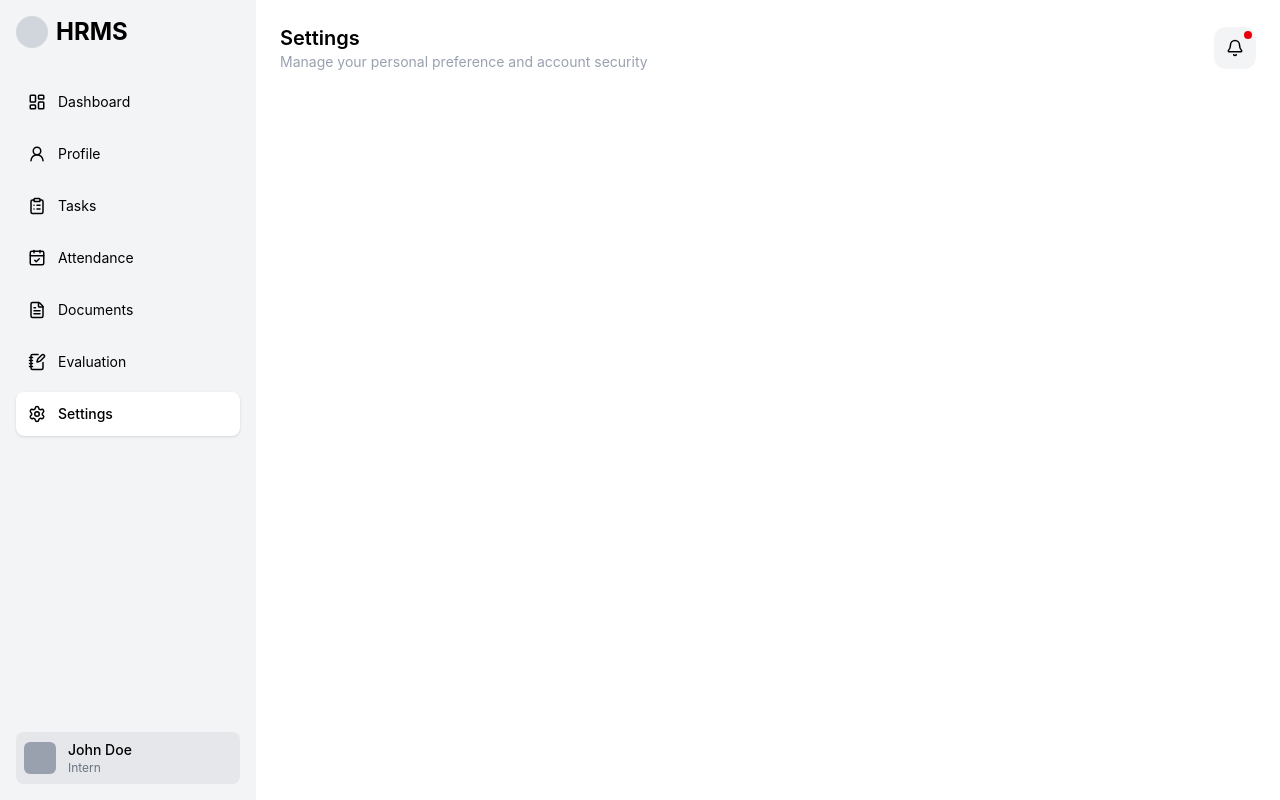
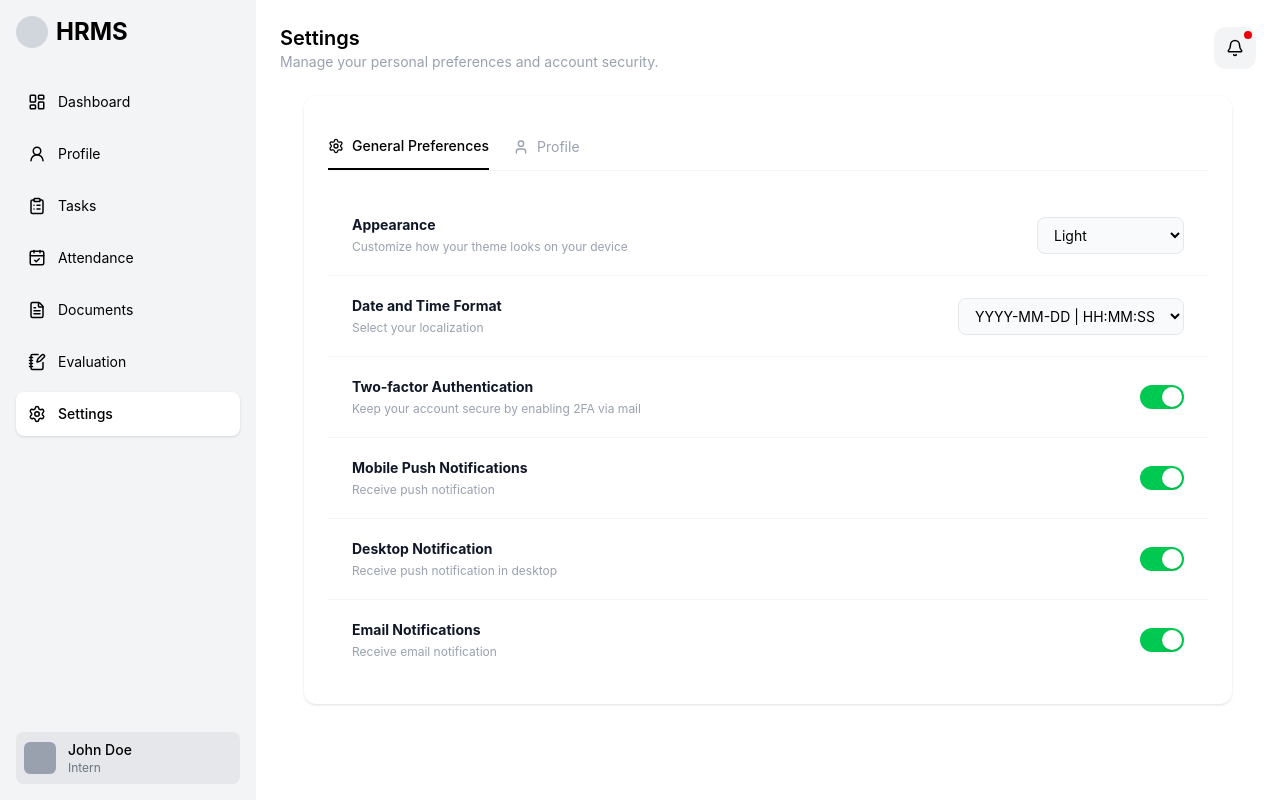
Before and after one commit to dev-St0ic/HR-Internship-Management-System, a React (Vite) app in the folder frontend-hrms/: page /intern/settings in a window 1280 px wide. Built offline with nearby package versions, Linux system fonts and the light colour scheme.

Commit message:
created a common settings page

```diff
--- /dev/null
+++ b/frontend-hrms/src/common/components/layout/SettingsPage.jsx
@@ -0,0 +1,87 @@
+import { useState } from "react";
+import Header from "./Header";
+import { Settings, User, ShieldAlert } from "lucide-react";
+import GeneralPreferences from "../ui/GeneralPreference";
+
+export default function SettingsPage() {
+    const [activeTab, setActiveTab] = useState("general");
+
+    // TODO: BACKEND / AUTH INTEGRATION
+    // Replace this with your actual Auth hook or state management
+    const userRole = "intern"; // TEMP: change to "supervisor" or "admin" to test role logic
+
+    return (
+        <>
+            <Header
+                title="Settings"
+                subtitle="Manage your personal preferences and account security."
+            />
+
+            <div className="p-6">
+                {/* Card layout matching Profile.jsx */}
+                <div className="bg-white rounded-xl shadow p-6">
+
+                    {/* Tabs Header */}
+                    <div className="flex gap-6 mt-4 border-b border-gray-100">
+                        <Tab
+                            icon={<Settings size={16} />}
+                            label="General Preferences"
+                            value="general"
+                            activeTab={activeTab}
+                            setActiveTab={setActiveTab}
+                        />
+                        <Tab
+                            icon={<User size={16} />}
+                            label="Profile"
+                            value="profile"
+                            activeTab={activeTab}
+                            setActiveTab={setActiveTab}
+                        />
+                        {(userRole === "admin" || userRole === "supervisor") && (
+                            <Tab
+                                icon={<ShieldAlert size={16} />}
+                                label="Security Access"
+                                value="security"
+                                activeTab={activeTab}
+                                setActiveTab={setActiveTab}
+                            />
+                        )}
+                    </div>
+
+                    {/* Tab Content Rendering */}
+                    <div className="mt-6">
+                        {activeTab === "general" && <GeneralPreferences />}
+
+                        {activeTab === "profile" && (
+                            <div className="py-12 text-center text-sm text-gray-400">
+                                Profile settings content goes here.
+                            </div>
+                        )}
+
+                        {activeTab === "security" && (
+                            <div className="py-12 text-center text-sm text-gray-400">
+                                Supervisor/Admin security settings go here.
+                            </div>
+                        )}
+                    </div>
+
+                </div>
+            </div>
+        </>
+    );
+
+    function Tab({ icon, label, value, activeTab, setActiveTab }) {
+        const isActive = activeTab === value;
+
+        return (
+            <button
+                onClick={() => setActiveTab(value)}
+                className={`flex items-center gap-2 pb-3 text-sm transition
+                    ${isActive ? "border-b-2 border-black font-medium" : "text-gray-400 hover:text-gray-700"}`}
+            >
+                {icon}
+                <span className="text-sm">{label}</span>
+            </button>
+        );
+    }
+}
--- /dev/null
+++ b/frontend-hrms/src/common/components/ui/GeneralPreference.jsx
@@ -0,0 +1,106 @@
+import { useState } from "react";
+import ToggleSwitch from "../ui/ToggleSwitch";
+
+export default function GeneralPreferences() {
+    const [settings, setSettings] = useState({
+        appearance: "Light",
+        dateFormat: "YYYY-MM-DD | HH:MM:SS",
+        twoFactorAuth: true,
+        mobilePush: true,
+        desktopPush: true,
+        emailNotifications: true,
+    });
+
+    const updatePreference = async (key, value) => {
+        setSettings((prev) => ({ ...prev, [key]: value }));
+
+    };
+
+    return (
+        <div className="flex flex-col">
+
+            {/* Appearance */}
+            <div className="flex justify-between items-center py-5 px-6 border-b border-gray-100">
+                <div>
+                    <h3 className="text-sm font-bold text-gray-900 mb-1">Appearance</h3>
+                    <p className="text-xs text-gray-400">Customize how your theme looks on your device</p>
+                </div>
+                <select
+                    value={settings.appearance}
+                    onChange={(e) => updatePreference('appearance', e.target.value)}
+                    className="bg-gray-50 border border-gray-200 text-sm rounded-lg px-3 py-2 outline-none focus:border-purple-500"
+                >
+                    <option value="Light">Light</option>
+                    <option value="Dark">Dark</option>
+                    <option value="System">System Default</option>
+                </select>
+            </div>
+
+            {/* Date and Time Format */}
+            <div className="flex justify-between items-center py-5 px-6 border-b border-gray-100">
+                <div>
+                    <h3 className="text-sm font-bold text-gray-900 mb-1">Date and Time Format</h3>
+                    <p className="text-xs text-gray-400">Select your localization</p>
+                </div>
+                <select
+                    value={settings.dateFormat}
+                    onChange={(e) => updatePreference('dateFormat', e.target.value)}
+                    className="bg-gray-50 border border-gray-200 text-sm rounded-lg px-3 py-2 outline-none focus:border-purple-500"
+                >
+                    <option value="YYYY-MM-DD | HH:MM:SS">YYYY-MM-DD | HH:MM:SS</option>
+                    <option value="MM/DD/YYYY | hh:mm A">MM/DD/YYYY | hh:mm A</option>
+                    <option value="DD/MM/YYYY | HH:MM">DD/MM/YYYY | HH:MM</option>
+                </select>
+            </div>
+
+            {/* Two-factor Authentication */}
+            <div className="flex justify-between items-center py-5 px-6 border-b border-gray-100">
+                <div>
+                    <h3 className="text-sm font-bold text-gray-900 mb-1">Two-factor Authentication</h3>
+                    <p className="text-xs text-gray-400">Keep your account secure by enabling 2FA via mail</p>
+                </div>
+                <ToggleSwitch
+                    checked={settings.twoFactorAuth}
+                    onChange={(val) => updatePreference('twoFactorAuth', val)}
+                />
+            </div>
+
+            {/* Mobile Push Notifications */}
+            <div className="flex justify-between items-center py-5 px-6 border-b border-gray-100">
+                <div>
+                    <h3 className="text-sm font-bold text-gray-900 mb-1">Mobile Push Notifications</h3>
+                    <p className="text-xs text-gray-400">Receive push notification</p>
+                </div>
+                <ToggleSwitch
+                    checked={settings.mobilePush}
+                    onChange={(val) => updatePreference('mobilePush', val)}
+                />
+            </div>
+
+            {/* Desktop Notification */}
+            <div className="flex justify-between items-center py-5 px-6 border-b border-gray-100">
+                <div>
+                    <h3 className="text-sm font-bold text-gray-900 mb-1">Desktop Notification</h3>
+                    <p className="text-xs text-gray-400">Receive push notification in desktop</p>
+                </div>
+                <ToggleSwitch
+                    checked={settings.desktopPush}
+                    onChange={(val) => updatePreference('desktopPush', val)}
+                />
+            </div>
+
+            {/* Email Notifications */}
+            <div className="flex justify-between items-center py-5 px-6">
+                <div>
+                    <h3 className="text-sm font-bold text-gray-900 mb-1">Email Notifications</h3>
+                    <p className="text-xs text-gray-400">Receive email notification</p>
+                </div>
+                <ToggleSwitch
+                    checked={settings.emailNotifications}
+                    onChange={(val) => updatePreference('emailNotifications', val)}
+                />
+            </div>
+
+        </div>
+    );
+}
--- /dev/null
+++ b/frontend-hrms/src/common/components/ui/ToggleSwitch.jsx
@@ -0,0 +1,21 @@
+export default function ToggleSwitch({ checked, onChange }) {
+
+
+    return (
+        <button
+            type="button"
+            role="switch"
+            aria-checked={checked}
+            onClick={() => onChange(!checked)}
+            className={`${
+                checked ? 'bg-green-500' : 'bg-gray-200'
+            } relative inline-flex h-6 w-11 shrink-0 cursor-pointer rounded-full border-2 border-transparent transition-colors duration-200 ease-in-out focus:outline-none`}
+        >
+            <span
+                className={`${
+                    checked ? 'translate-x-5' : 'translate-x-0'
+                } pointer-events-none inline-block h-5 w-5 transform rounded-full bg-white shadow ring-0 transition duration-200 ease-in-out`}
+            />
+        </button>
+    );
+}
--- a/frontend-hrms/src/routes/AppRouter.jsx
+++ b/frontend-hrms/src/routes/AppRouter.jsx
@@ -15,8 +15,8 @@ import Tasks from "../portals/interns/pages/Tasks";
 import Attendance from "../portals/interns/pages/Attendance";
 import Documents from "../portals/interns/pages/Documents";
 import Evaluation from "../portals/interns/pages/Evaluation";
-import Settings from "../portals/interns/pages/Settings";
 import NotificationsPage from "../portals/interns/pages/InternNotificationPage";
+import SettingsPage from "../common/components/layout/SettingsPage";
 
 // Temporary placeholders muna
 const Home = () => <>Homee</>;
@@ -48,7 +48,7 @@ export const AppRouter = () => {
           <Route path="attendance" element={<Attendance />} />
           <Route path="documents" element={<Documents />} />
           <Route path="evaluation" element={<Evaluation />} />
-          <Route path="settings" element={<Settings />} />
+          <Route path="settings" element={<SettingsPage />} />
           <Route path="notifications" element={<NotificationsPage />} />
         </Route>
 
```
